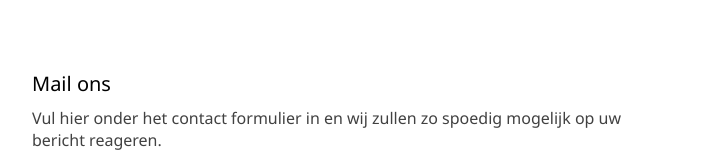
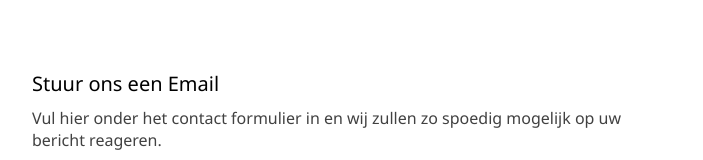
Before and after one commit to Osjesleben/osjesleben.github.io, a plain HTML site: page index.html in a window 1280 px wide. Shown: the part 393-553 px from the top of the page, without its empty margins (288-991 px from the left). Drawn offline with Linux system fonts and the light colour scheme.

Commit message:
text change

```diff
--- a/index.html
+++ b/index.html
@@ -28,7 +28,7 @@
             <form action="https://formsubmit.co/jarno-akkerman@hotmail.com" method="POST">
                 <input type="hidden" name="_next" value="https://hairxperiencemaarssen.nl/verzonden.html">
                 <input type="hidden" name="_captcha" value="false">
-                <h1>Mail ons</h1>
+                <h1>Stuur ons een Email</h1>
                 <p>Vul hier onder het contact formulier in en wij zullen zo spoedig mogelijk op uw bericht reageren.</p>
                 <div class="flex-container">
                     <input class="text-input" id="spacer" type="text" name="name" placeholder="Naam" required>
```
